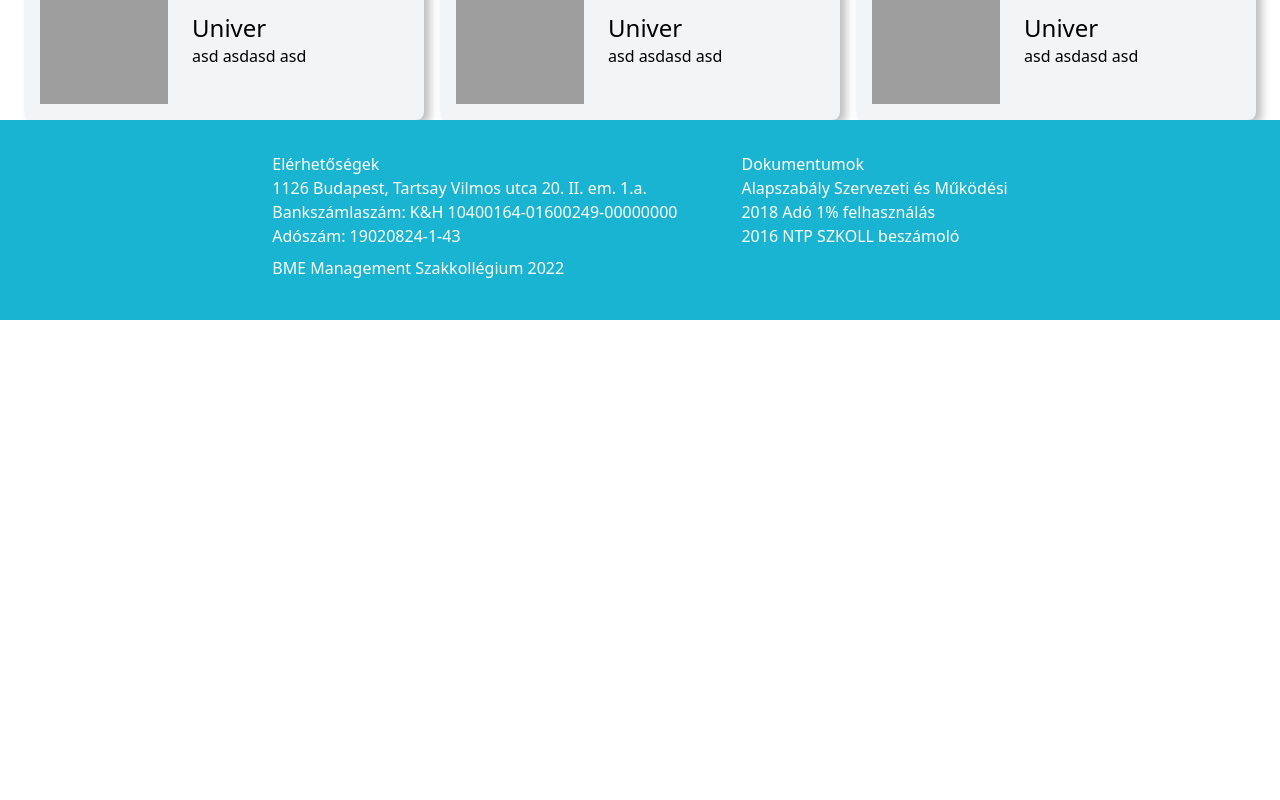
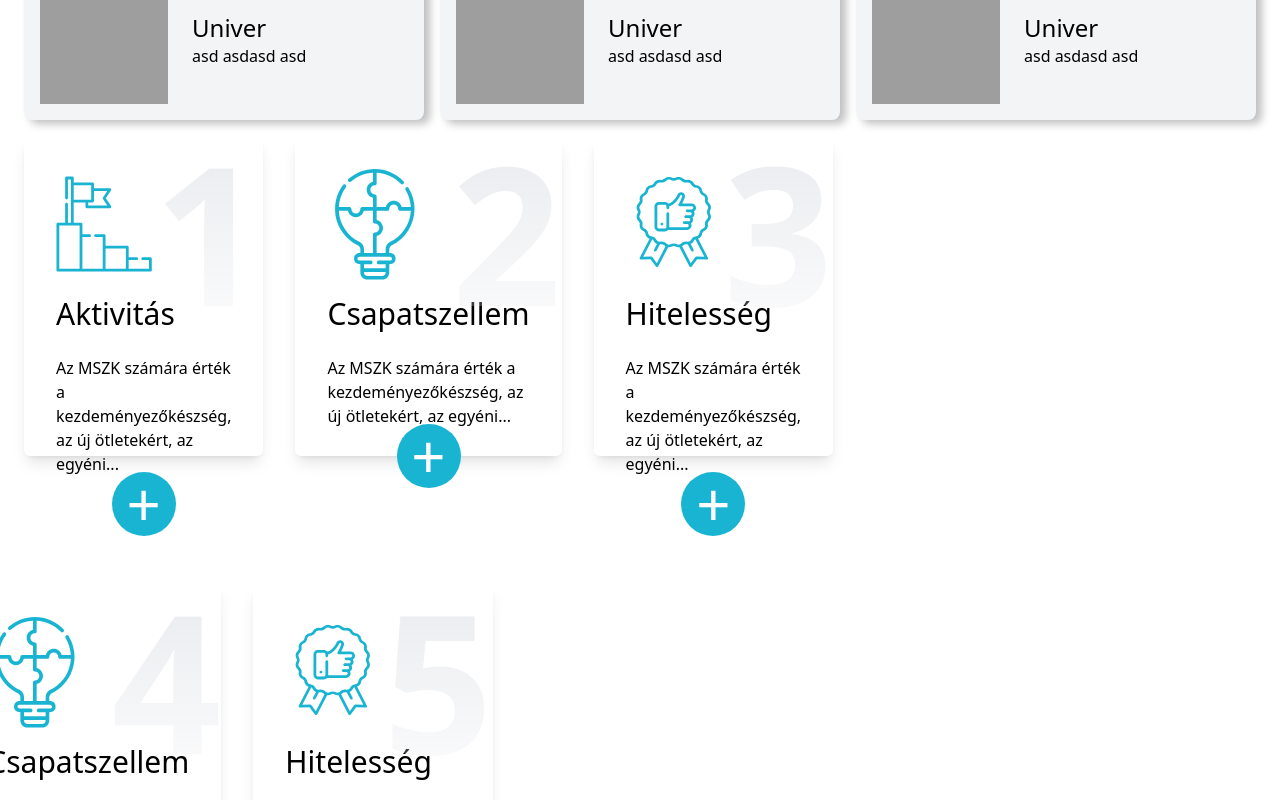
Before and after one commit to simonyiszk/mszk, a Next.js app: page / in a window 1280 px wide. Shown: the part 600-1400 px from the top of the page. Before the commit the page ends 920 px from the top, so only its background shows below. Built offline with nearby package versions, Linux system fonts and the light colour scheme; grey boxes are pictures that could not be loaded.

Commit message:
ourvaluescard added

```diff
--- /dev/null
+++ b/src/components/values/OurValuesCard.tsx
@@ -0,0 +1,51 @@
+import Image from "next/image";
+
+export enum OurValuesIconType {
+	LEVELS = "levels",
+	IDEA = "idea",
+	THUMBSUP = "thumbsup",
+}
+
+type IconUrlMap = {
+	[key in OurValuesIconType]: string;
+};
+
+const iconSrc: IconUrlMap = {
+	levels: "/icons/levels_flag.svg",
+	idea: "/icons/idea_lightbulb.svg",
+	thumbsup: "/icons/thumbs_up.svg",
+};
+
+type OurValuesCardProps = {
+	icon: OurValuesIconType;
+	title: string;
+	description: string;
+	number: number;
+};
+
+export function OurValuesCard({
+	icon,
+	title,
+	description,
+	number,
+}: OurValuesCardProps) {
+	return (
+		<div className="relative p-8 w-96 h-80 rounded-md shadow-lg">
+			<div className="relative w-24 h-28">
+				<Image src={iconSrc[icon]} layout="fill" />
+			</div>
+			<div className="my-4">
+				<h1 className="text-3xl font-medium">{title}</h1>
+				<p className="mt-6">{description}</p>
+			</div>
+			{/* https://daily-dev-tips.com/posts/making-gradient-text-with-tailwind-css/ */}
+			<span className="absolute top-0 right-0 -mt-12 text-ourValueHugeNumber font-black text-transparent bg-clip-text bg-gradient-to-b from-gray-200 to-transparent select-none">
+				{number}
+			</span>
+			{/* TODO REVIEW ME */}
+			<div className="flex relative bottom-0 justify-center items-center mx-auto -mt-5 w-16 h-16 bg-mszk-blue rounded-full">
+				<span className="text-6xl text-white">+</span>
+			</div>
+		</div>
+	);
+}
--- a/src/pages/index.tsx
+++ b/src/pages/index.tsx
@@ -1,5 +1,9 @@
 import { MemberCard } from "@/components/members/MemberCard";
 import { SponsorCard } from "@/components/sponsors/SponsorCard";
+import {
+	OurValuesCard,
+	OurValuesIconType,
+} from "@/components/values/OurValuesCard";
 
 export default function Page() {
 	return (
@@ -38,6 +42,42 @@ export default function Page() {
 					name="Univer"
 					description="asd asdasd asd"
 				/>
+				<div className="flex flex-col gap-8 lg:gap-32">
+					<div className="flex flex-col lg:flex-row gap-8 justify-between items-center">
+						<OurValuesCard
+							icon={OurValuesIconType.LEVELS}
+							number={1}
+							title="Aktivitás"
+							description="Az MSZK számára érték a kezdeményezőkészség, az új ötletekért, az egyéni..."
+						/>
+						<OurValuesCard
+							icon={OurValuesIconType.IDEA}
+							number={2}
+							title="Csapatszellem"
+							description="Az MSZK számára érték a kezdeményezőkészség, az új ötletekért, az egyéni..."
+						/>
+						<OurValuesCard
+							icon={OurValuesIconType.THUMBSUP}
+							number={3}
+							title="Hitelesség"
+							description="Az MSZK számára érték a kezdeményezőkészség, az új ötletekért, az egyéni..."
+						/>
+					</div>
+					<div className="flex flex-col lg:flex-row gap-8 justify-center items-center">
+						<OurValuesCard
+							icon={OurValuesIconType.IDEA}
+							number={4}
+							title="Csapatszellem"
+							description="Az MSZK számára érték a kezdeményezőkészség, az új ötletekért, az egyéni..."
+						/>
+						<OurValuesCard
+							icon={OurValuesIconType.THUMBSUP}
+							number={5}
+							title="Hitelesség"
+							description="Az MSZK számára érték a kezdeményezőkészség, az új ötletekért, az egyéni..."
+						/>
+					</div>
+				</div>
 			</div>
 		</div>
 	);
```
